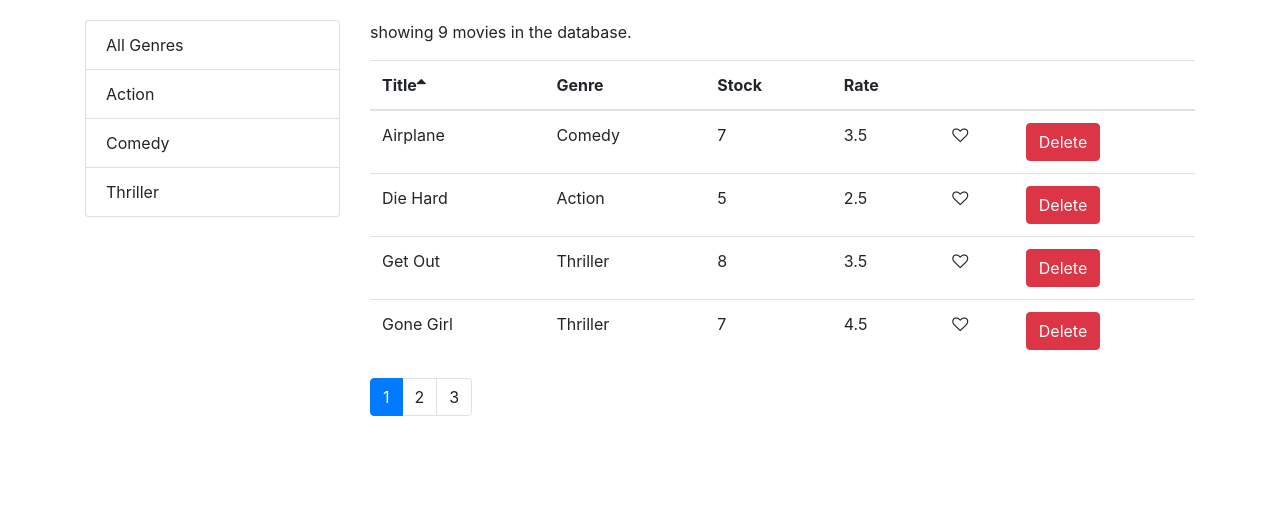
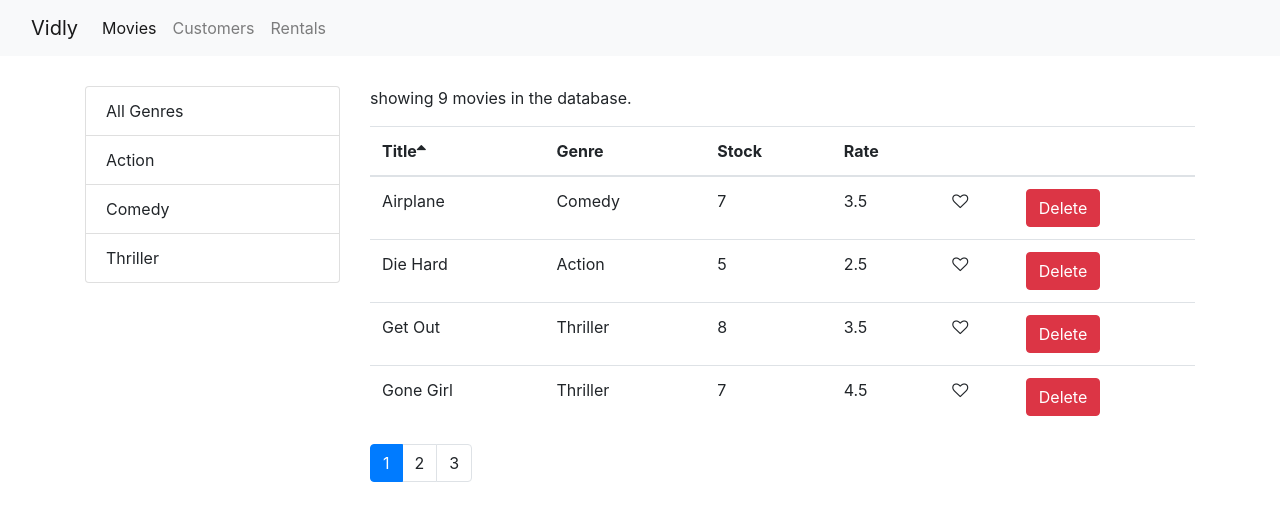
Before and after one commit to ojas-sohni/Movies-in-database, a React (Create React App) app: page /movies in a window 1280 px wide. Shown: the top 520 px of the page. Built offline with nearby package versions, Linux system fonts and the light colour scheme.

Commit message:
Created Navbar with routing

```diff
--- a/src/App.js
+++ b/src/App.js
@@ -1,14 +1,17 @@
 import React, { Component } from "react";
 import { Route, Redirect, Switch } from "react-router-dom";
 import Movies from "./components/movies";
-import "./App.css";
 import Customers from "./components/customers";
 import Rentals from "./components/rentals";
 import NotFound from "./components/notFound";
+import NavBar from "./components/navBar";
+import "./App.css";
 
 class App extends Component {
   render() {
     return (
+      <React.Fragment>
+        <NavBar />
         <main className="container">
           <Switch>
             <Route path="/movies" component={Movies}></Route>
@@ -19,6 +22,7 @@
             <Redirect to="/not-found" />
           </Switch>
         </main>
+      </React.Fragment>
     );
   }
 }
--- /dev/null
+++ b/src/components/navBar.jsx
@@ -0,0 +1,40 @@
+import React from "react";
+import { Link, NavLink } from "react-router-dom";
+
+const NavBar = () => {
+  return (
+    <nav className="navbar navbar-expand-lg navbar-light bg-light">
+      <div className="container-fluid">
+        <Link className="navbar-brand" to="/">
+          Vidly
+        </Link>
+        <button
+          className="navbar-toggler"
+          type="button"
+          data-bs-toggle="collapse"
+          data-bs-target="#navbarNavAltMarkup"
+          aria-controls="navbarNavAltMarkup"
+          aria-expanded="false"
+          aria-label="Toggle navigation"
+        >
+          <span className="navbar-toggler-icon"></span>
+        </button>
+        <div className="collapse navbar-collapse" id="navbarNavAltMarkup">
+          <div className="navbar-nav">
+            <NavLink className="nav-item nav-link" to="/movies">
+              Movies
+            </NavLink>
+            <NavLink className="nav-item nav-link" to="/customers">
+              Customers
+            </NavLink>
+            <NavLink className="nav-item nav-link" to="/rentals">
+              Rentals
+            </NavLink>
+          </div>
+        </div>
+      </div>
+    </nav>
+  );
+};
+
+export default NavBar;
--- a/src/index.css
+++ b/src/index.css
@@ -1,6 +1,6 @@
 body {
   margin: 0;
-  padding: 20px 0 0 0;
+  padding: 0 0 0 0;
   font-family: -apple-system, BlinkMacSystemFont, "Segoe UI", "Roboto", "Oxygen",
     "Ubuntu", "Cantarell", "Fira Sans", "Droid Sans", "Helvetica Neue",
     sans-serif;
@@ -8,6 +8,9 @@
   -moz-osx-font-smoothing: grayscale;
 }
 
+.navbar {
+  margin-bottom: 30px;
+}
 code {
   font-family: source-code-pro, Menlo, Monaco, Consolas, "Courier New",
     monospace;
```
Lines whose indentation alone changed are shown as unchanged.
